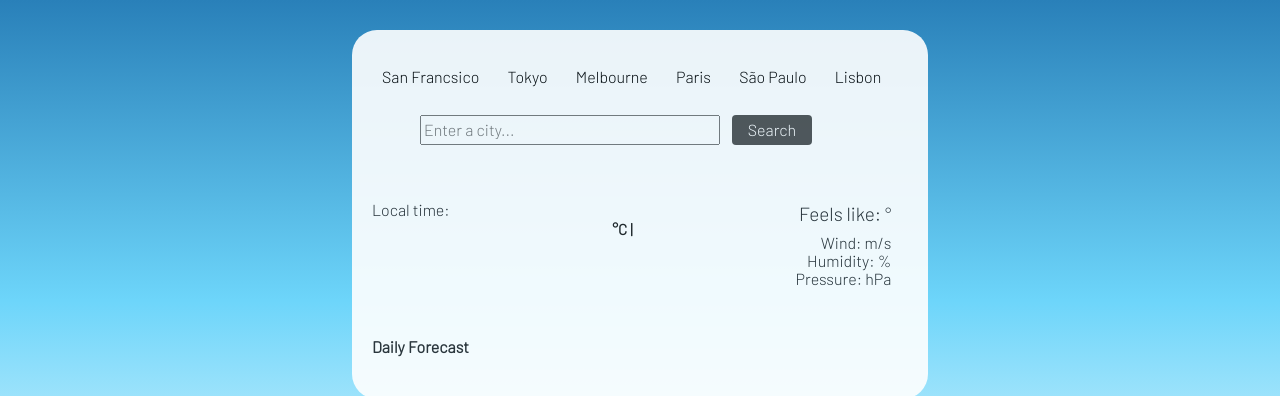
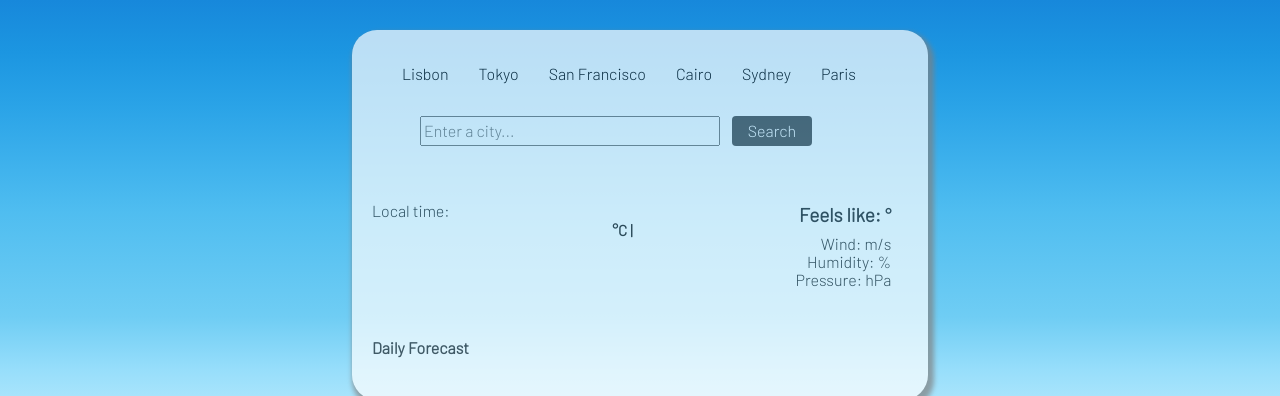
Before and after one commit to savannah-hayes/Weather-App, a plain HTML site: page index.html in a window 1280 px wide. Shown: the top 396 px of the page. Drawn offline with nearby package versions, Linux system fonts and the light colour scheme; no server answers.

Commit message:
updated recent cities buttons

```diff
--- a/index.html
+++ b/index.html
@@ -35,14 +35,12 @@
         <div class="weather-app">
           <!--Recent cities buttons-->
           <div class="city-buttons">
-            <button class="recent-cities" id="sf-button">San Francsico</button>
+            <button class="recent-cities" id="lisbon-button">Lisbon</button>
             <button class="recent-cities" id="tokyo-button">Tokyo</button>
-            <button class="recent-cities" id="melbourne-button">
-              Melbourne
-            </button>
+            <button class="recent-cities" id="sf-button">San Francisco</button>
+            <button class="recent-cities" id="cairo-button">Cairo</button>
+            <button class="recent-cities" id="sydney-button">Sydney</button>
             <button class="recent-cities" id="paris-button">Paris</button>
-            <button class="recent-cities" id="sao-button">São Paulo</button>
-            <button class="recent-cities" id="lisbon-button">Lisbon</button>
           </div>
           <!--Search Engine-->
           <form class="search-form" id="search-form">
@@ -106,7 +104,7 @@
                   Wind: <span id="wind"></span> m/s
                 </li>
                 <li class="weather-description">
-                  Humidity: <span id="humidity"></span> %
+                  Humidity: <span id="humidity"> </span> %
                 </li>
                 <li class="weather-description">
                   Pressure: <span id="pressure"></span> hPa
@@ -119,7 +117,7 @@
           <div class="row weather-forecast" id="forecast"></div>
         </div>
         <!--Footer-->
-        <div class="github-link" id="github-link">
+        <footer class="github-link" id="github-link">
           <small>
             Open-source
             <a
@@ -133,7 +131,7 @@
               ><i class="fab fa-linkedin-in"></i>
             </a>
           </small>
-        </div>
+        </footer>
       </div>
     </div>
     <script src="src/index.js"></script>
--- a/src/index.js
+++ b/src/index.js
@@ -212,11 +212,11 @@ function displayWeatherCondition(response) {
 }
 
 // recent city search buttons
-function sanFrancisco(event) {
+function lisbon(event) {
   event.preventDefault();
-  search("San Francisco");
+  search("Lisbon");
 }
-document.querySelector("#sf-button").addEventListener("click", sanFrancisco);
+document.querySelector("#lisbon-button").addEventListener("click", lisbon);
 
 function tokyo(event) {
   event.preventDefault();
@@ -224,31 +224,29 @@ function tokyo(event) {
 }
 document.querySelector("#tokyo-button").addEventListener("click", tokyo);
 
-function melbourne(event) {
+function sf(event) {
   event.preventDefault();
-  search("Melbourne, Au");
+  search("San Francisco");
 }
-document
-  .querySelector("#melbourne-button")
-  .addEventListener("click", melbourne);
+document.querySelector("#sf-button").addEventListener("click", sf);
+
+function cairo(event) {
+  event.preventDefault();
+  search("Cairo");
+}
+document.querySelector("#cairo-button").addEventListener("click", cairo);
+
+function sydney(event) {
+  event.preventDefault();
+  search("Sydney");
+}
+document.querySelector("#sydney-button").addEventListener("click", sydney);
 
 function paris(event) {
   event.preventDefault();
   search("Paris");
 }
 document.querySelector("#paris-button").addEventListener("click", paris);
-
-function sãoPaulo(event) {
-  event.preventDefault();
-  search("São Paulo");
-}
-document.querySelector("#sao-button").addEventListener("click", sãoPaulo);
-
-function lisbon(event) {
-  event.preventDefault();
-  search("Lisbon");
-}
-document.querySelector("#lisbon-button").addEventListener("click", lisbon);
 
 // Convert fahrenheit to celsius
 function displayCelsiusTemperature(event) {
--- a/src/style.css
+++ b/src/style.css
@@ -1,3 +1,8 @@
+h1,
+h2 {
+  font-weight: 600;
+}
+
 .date-format,
 .weather-description {
   list-style: none;
@@ -14,8 +19,22 @@
 }
 
 body {
-  background: linear-gradient(#2980b9, #6dd5fa, #ffffff);
-  background-size: 100% 140%;
+  background-image: linear-gradient(
+    to bottom,
+    #1788db,
+    #1c96e1,
+    #2aa3e7,
+    #3cb0ec,
+    #4fbdf0,
+    #5fc5f2,
+    #6fcdf4,
+    #97defb,
+    #b7eafc,
+    #d7f3fe,
+    #f0fbff,
+    #fff
+  );
+  background-size: 100% 135%;
   font-family: "Barlow", sans-serif;
 }
 
@@ -34,12 +53,16 @@ ul {
   padding: 0;
 }
 
+.city-buttons {
+  width: fit-content;
+  display: flex;
+}
+
 .recent-cities {
   border: none;
   background-color: transparent;
-  padding: 15px 10px 1px 5px;
-  margin-right: 5px;
-  margin-left: 5px;
+  padding: 12px 0px 5px 15px;
+  margin-left: 15px;
 }
 
 .search-form {
@@ -62,28 +85,29 @@ ul {
   background-color: rgb(79, 79, 79);
 }
 
-.weather-app-wrapper {
-  max-width: 576px;
-  margin: 30px auto;
-  background-color: white;
-  opacity: 0.9;
-  border-radius: 25px;
-}
-
-.weather-app {
-  padding: 20px;
-  border-radius: 4px;
-  border: transparent;
-}
-
 .temperature {
   font-size: 50px;
   margin-right: -1px;
 }
 
+.city-date {
+  max-width: 33.33%;
+}
+
 .city {
   position: relative;
   margin-top: 25px;
+}
+
+.weather-temperature {
+  margin-top: -10px;
+  border: transparent;
+  text-align: center;
+  color: white;
+  border-radius: 50%;
+  width: 170px;
+  height: 170px;
+  max-width: 33.33%;
 }
 
 .temperature-unit {
@@ -124,32 +148,18 @@ ul {
 }
 
 .weather-conditions {
+  margin-top: 28px;
   text-align: right;
-  margin-top: 28px;
+  max-width: 33.33%;
 }
 
 .weather-description {
   font-size: 16px;
 }
 
-.weather-temperature {
-  margin-top: -10px;
-  border: transparent;
-  text-align: center;
-  color: white;
-  border-radius: 50%;
-  width: 170px;
-  height: 170px;
-}
-
 .hour-forecast {
   font-weight: 900;
   margin-bottom: -25px;
-}
-
-.github-link {
-  float: left;
-  margin-left: 12px;
 }
 
 .weather-forecast {
@@ -177,3 +187,23 @@ ul {
 .weather-forecast-temperature-min {
   opacity: 0.6;
 }
+
+.github-link {
+  float: left;
+  margin-left: 12px;
+}
+
+.weather-app {
+  padding: 20px;
+  border-radius: 4px;
+  border: transparent;
+}
+
+.weather-app-wrapper {
+  max-width: 576px;
+  margin: 30px auto;
+  background-color: white;
+  opacity: 0.7;
+  border-radius: 25px;
+  box-shadow: 3px 5px 5px 3px grey;
+}
```
